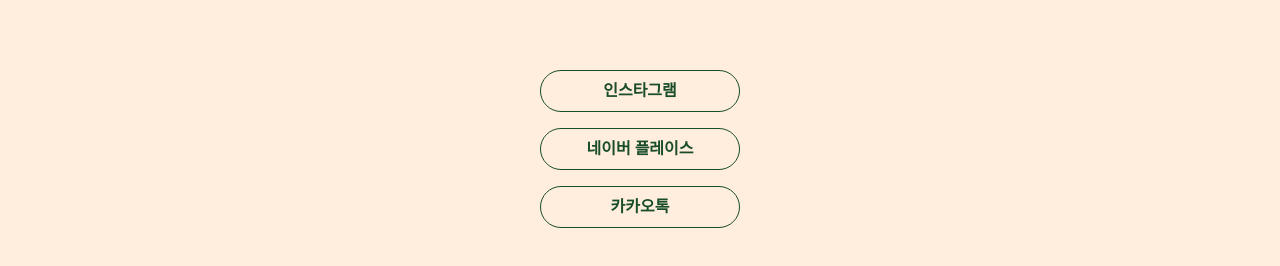
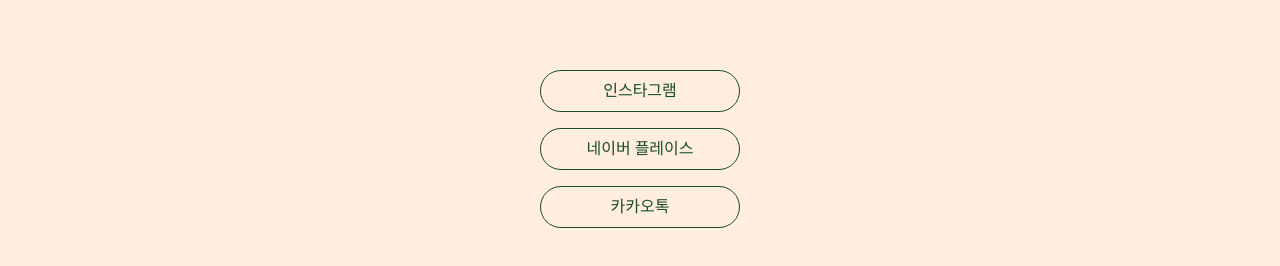
Before and after one commit to yun9612/leaf_artstudio, a Vue app: page / in a window 1280 px wide. Shown: the part 416-682 px from the top of the page. Built offline with nearby package versions, Linux system fonts and the light colour scheme; a web font is replaced by a local one.

Commit message:
font weight change

```diff
--- a/src/App.vue
+++ b/src/App.vue
@@ -21,21 +21,21 @@
       <!-- 인스타그램 -->
       <a
         target="_blank"
-        class="border w-[200px] block py-2 text-center rounded-full border-[#194d29] text-[#194d29] font-bold hover:bg-[#194d29] hover:text-[#ffeddd]"
+        class="border w-[200px] block py-2 text-center rounded-full border-[#194d29] text-[#194d29] font-medium hover:bg-[#194d29] hover:text-[#ffeddd]"
         href="https://www.instagram.com/leaf.art_studio/#">
         인스타그램
       </a>
       <!-- 네이버 플레이스 -->
       <a
         target="_blank"
-        class="border w-[200px] block py-2 text-center rounded-full border-[#194d29] text-[#194d29] font-bold hover:bg-[#194d29] hover:text-[#ffeddd]"
+        class="border w-[200px] block py-2 text-center rounded-full border-[#194d29] text-[#194d29] font-medium hover:bg-[#194d29] hover:text-[#ffeddd]"
         href="https://naver.me/GmtRyCsS">
         네이버 플레이스
       </a>
       <!-- 카카오톡 -->
       <a
         target="_blank"
-        class="border w-[200px] block py-2 text-center rounded-full border-[#194d29] text-[#194d29] font-bold hover:bg-[#194d29] hover:text-[#ffeddd]"
+        class="border w-[200px] block py-2 text-center rounded-full border-[#194d29] text-[#194d29] font-medium hover:bg-[#194d29] hover:text-[#ffeddd]"
         href="http://pf.kakao.com/_ExiSxcn">
         카카오톡
       </a>
```
